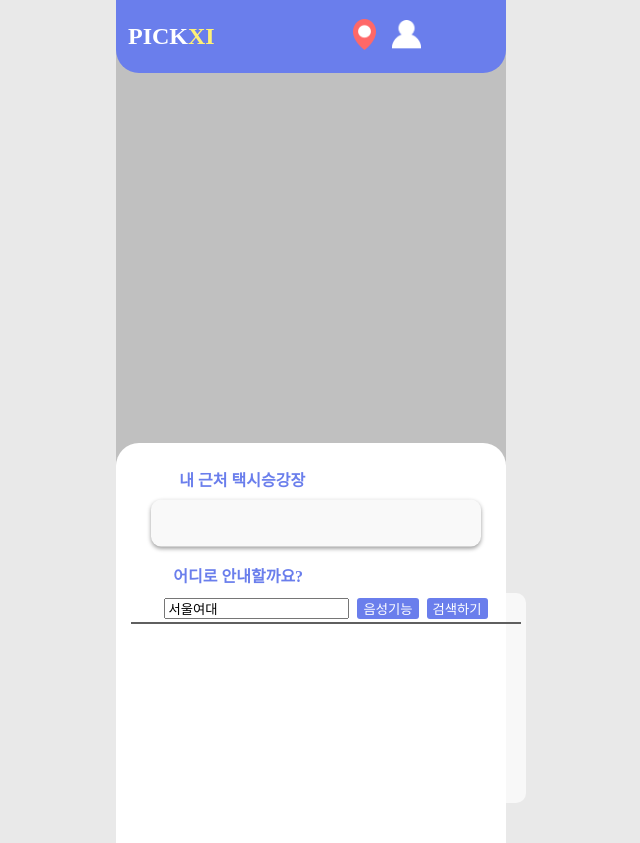
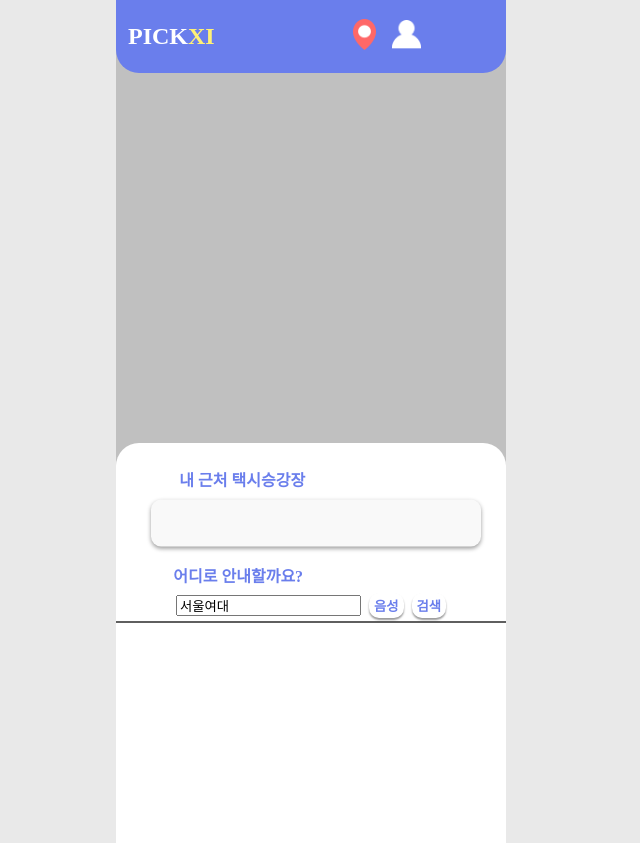
Before and after one commit to fjqmqjrm/2023-Centerthon-TASWU, a Django app: page /map/search in a window 1280 px wide. Shown: the part 51-894 px from the top of the page, without its empty margins (329-969 px from the left). Run offline with Django 4.2, Linux system fonts and the light colour scheme; some libraries are stand-ins or nearby versions.

Commit message:
scrollbar수정

```diff
--- a/map/templates/map/map_search.html
+++ b/map/templates/map/map_search.html
@@ -96,10 +96,58 @@
             transform: translate(-50%, -50%);
         }
 
+        .btn-speak {
+            background-color: white;
+            border: none;
+            box-shadow: 0px 2px 2px rgba(0, 0, 0, 0.4);
+            color:  #6A7EEC;
+            border-radius: 10px;
+            font-weight: bold;
+            padding: 3px 5px 3px 5px;
+
+        }
+
+        .btn-speak:hover {
+            background-color: #6A7EEC;
+            border: none;
+            color: white;
+        }
+
+
+        .btn-search {
+             background-color: white;
+            border: none;
+            box-shadow: 0px 2px 2px rgba(0, 0, 0, 0.4);
+            color:  #6A7EEC;
+            border-radius: 10px;
+            font-weight: bold;
+            padding: 3px 5px 3px 5px;
+        }
+
+        .btn-search:hover {
+            background-color: #6A7EEC;
+            border: none;
+            color: white;
+        }
+
+
+        ::-webkit-scrollbar {
+        width: 6px;
+        }
+
+        ::-webkit-scrollbar-thumb {
+        background-color: #888;
+        border-radius: 3px;
+        }
+
+        ::-webkit-scrollbar-thumb:hover {
+        background-color: #555;
+        }
+
         .map_wrap, .map_wrap * {margin:0;padding:0;font-family:'Malgun Gothic',dotum,'돋움',sans-serif;font-size:12px;}
         .map_wrap a, .map_wrap a:hover, .map_wrap a:active{color:#000;text-decoration: none;}
         .map_wrap {position:relative;width:100%;height:500px;}
-        #menu_wrap {position:relative;top:150px;left:0;bottom:0;width:250px;height:200px;margin:10px 0 30px 10px;padding:5px;overflow-y:auto;background:rgba(255, 255, 255, 0.7);z-index: 1;font-size:12px;border-radius: 10px;}
+        #menu_wrap {position:relative;top:150px;left:0;bottom:0;width: 230px;height:230px;margin:0px 0px 0px 0px;padding:0px;overflow-y:scroll;background:rgba(255, 255, 255, 0.7);z-index: 1;font-size:12px;border-radius: 10px;}
         .bg_white {background:#fff;}
         #menu_wrap hr {display: block; height: 1px;border: 0; border-top: 2px solid #5F5F5F;margin:3px 0;}
         #menu_wrap .option{text-align: center;}
@@ -205,8 +253,8 @@
                 <div>
                     <form onsubmit="searchPlaces(); return false;">
                         <input type="text" placeholder="원하는 장소를 입력하세요" id="keyword" size="20" value="서울여대">
-                        <button style="border-style: none; background-color: #6A7EEC; color: #ffffff; border-radius: 3px;" onclick="startListening()">음성기능</button>
-                        <button style="border-style: none; background-color: #6A7EEC; color: #ffffff; border-radius: 3px;" type="submit">검색하기</button>
+                        <button class="btn-speak" onclick="startListening()">음성</button>
+                        <button class="btn-search" type="submit">검색</button>
                     </form>
                 </div>
             </div>
```
